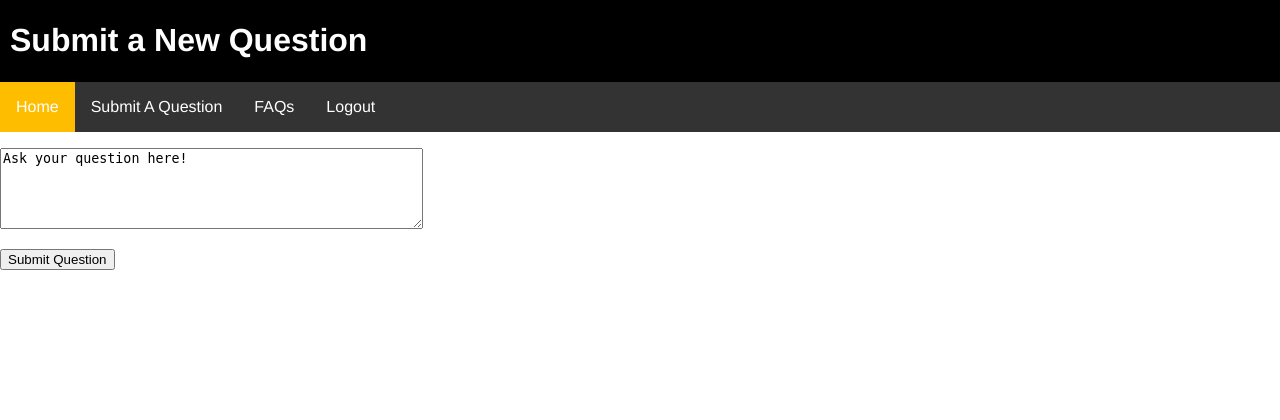
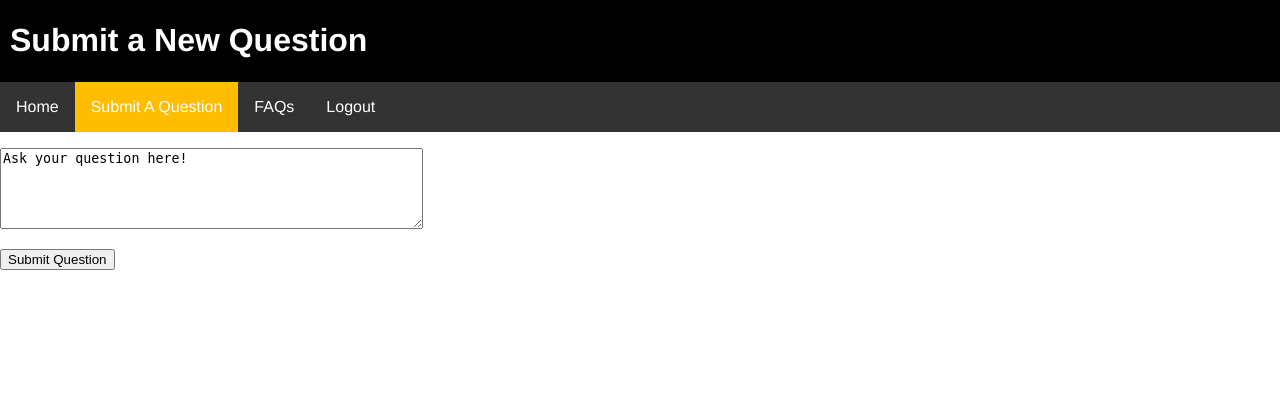
Before and after one commit to Team804/Project, a Python web app: template panthertaleslol/templates/submitfaq.html in a window 1280 px wide. Shown: the top 420 px of the page. Run offline with Jinja, Linux system fonts and the light colour scheme; the template is opened without the code that fills it, so the values that code supplies are empty.

Commit message:
Update submitfaq.html

```diff
--- a/panthertaleslol/templates/submitfaq.html
+++ b/panthertaleslol/templates/submitfaq.html
@@ -12,8 +12,8 @@
 		</div>
 		<div>
 			<ul class="navbar">
-				<li class="navitem"><a class = "current navlink" href="/">Home</a></li>
-				<li class="navitem"><a class="navlink" href="/studentQA">Submit A Question</a></li>
+				<li class="navitem"><a class = "navlink" href="/">Home</a></li>
+				<li class="navitem"><a class="current navlink" href="/studentQA">Submit A Question</a></li>
 				<li class="navitem"><a class="navlink" href="/FAQ">FAQs</a></li>
 				<li class="navitem"><a class="navlink" href="/">Logout</a></li>
 			</ul>
```
